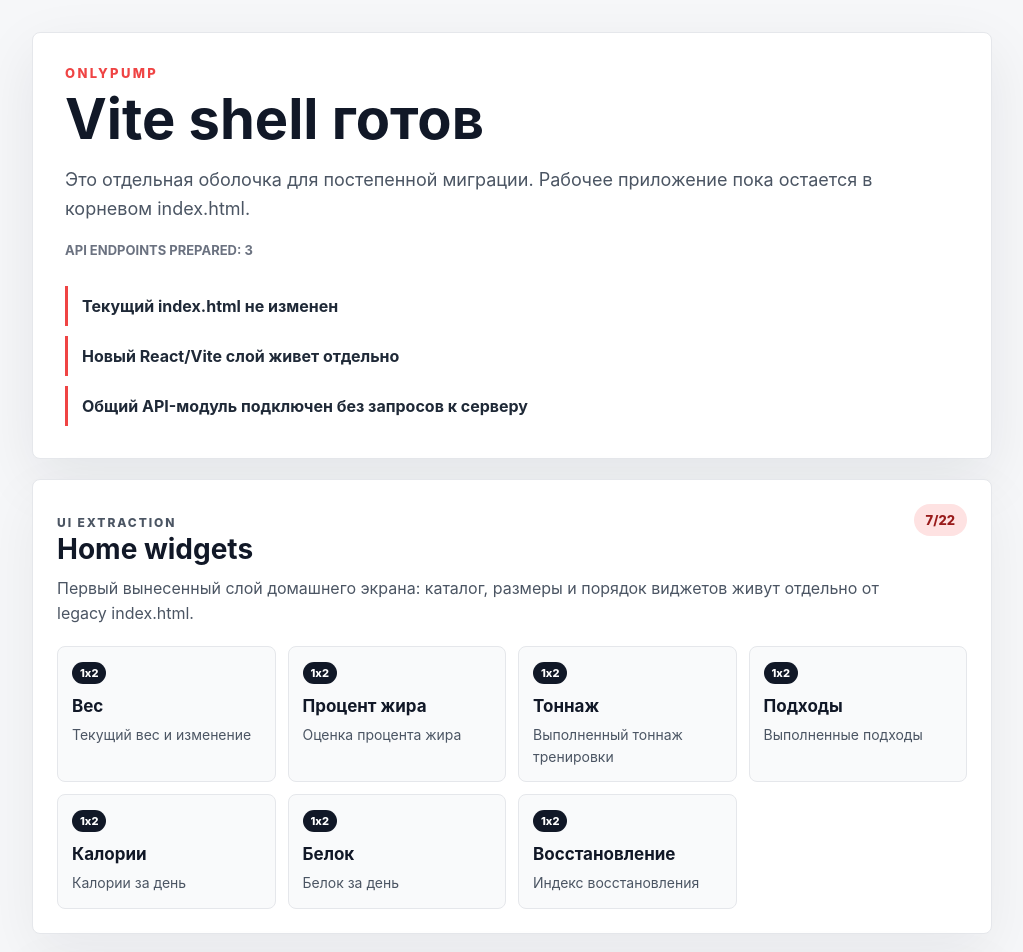
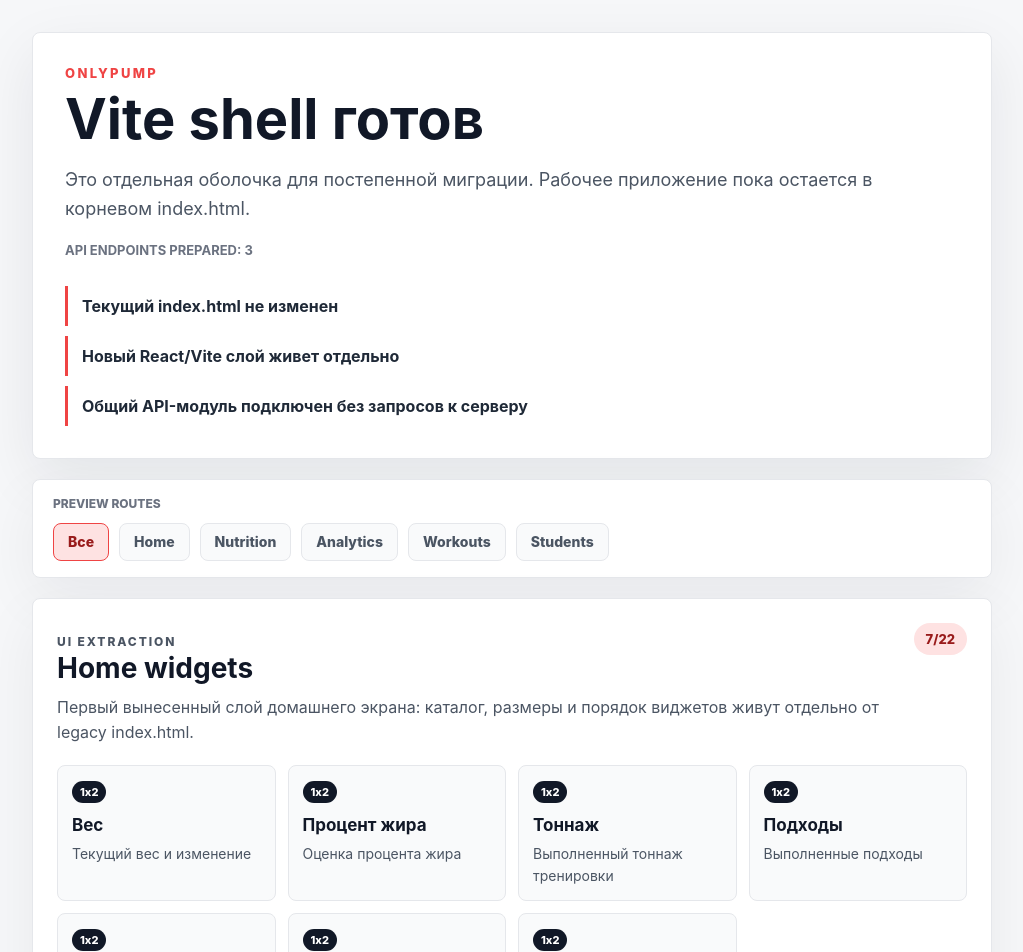
Before and after one commit to archersmirnov/onlypump-app, a React (Vite) app in the folder vite-shell/: page / in a window 1280 px wide. Shown: the top 952 px of the page, without its empty margins (128-1151 px from the left). Built offline with nearby package versions, Linux system fonts and the light colour scheme.

Commit message:
Add Vite shell preview routes

```diff
--- a/vite-shell/package.json
+++ b/vite-shell/package.json
@@ -25,7 +25,8 @@
     "check:students-dashboard": "node scripts/check-students-dashboard.mjs",
     "check:shared-ui": "node scripts/check-shared-ui.mjs",
     "check:home-widgets": "node scripts/check-home-widgets.mjs",
-    "check": "pnpm run check:api && pnpm run check:legacy-api && pnpm run check:workouts && pnpm run check:workout-mapper && pnpm run check:workout-repository && pnpm run check:workout-sync && pnpm run check:workouts-ui && pnpm run check:nutrition-cache && pnpm run check:nutrition-day && pnpm run check:nutrition-repository && pnpm run check:nutrition-food && pnpm run check:nutrition-screens && pnpm run check:profile-repository && pnpm run check:analytics-domain && pnpm run check:analytics-charts && pnpm run check:students-dashboard && pnpm run check:shared-ui && pnpm run check:home-widgets && pnpm run build"
+    "check:preview-routes": "node scripts/check-preview-routes.mjs",
+    "check": "pnpm run check:api && pnpm run check:legacy-api && pnpm run check:workouts && pnpm run check:workout-mapper && pnpm run check:workout-repository && pnpm run check:workout-sync && pnpm run check:workouts-ui && pnpm run check:nutrition-cache && pnpm run check:nutrition-day && pnpm run check:nutrition-repository && pnpm run check:nutrition-food && pnpm run check:nutrition-screens && pnpm run check:profile-repository && pnpm run check:analytics-domain && pnpm run check:analytics-charts && pnpm run check:students-dashboard && pnpm run check:shared-ui && pnpm run check:home-widgets && pnpm run check:preview-routes && pnpm run build"
   },
   "dependencies": {
     "react": "^19.2.7",
--- a/vite-shell/scripts/check-students-dashboard.mjs
+++ b/vite-shell/scripts/check-students-dashboard.mjs
@@ -151,8 +151,9 @@ assert(panelSummary.invitesCount === 3, "panel summary should count invites");
 assert(panelSummary.activeInvitesCount === 2, "panel summary should treat missing invite active as true");
 assert(panelSummary.students.length === 3, "panel summary should include student cards");
 
-const appSource = await readFile(resolve(root, "src/App.jsx"), "utf8");
-assert(appSource.includes("StudentsTrainerPreview"), "App should render StudentsTrainerPreview");
+const routesSource = await readFile(resolve(root, "src/app/previewRoutes.jsx"), "utf8");
+assert(routesSource.includes("StudentsTrainerPreview"), "Preview routes should render StudentsTrainerPreview");
+assert(routesSource.includes('id: "students"'), "Preview routes should register students route");
 
 const previewSource = await readFile(resolve(root, "src/features/students/ui/StudentsTrainerPreview.jsx"), "utf8");
 assert(previewSource.includes("buildStudentsDashboardViewModel"), "Students preview should use dashboard model");
--- a/vite-shell/src/App.jsx
+++ b/vite-shell/src/App.jsx
@@ -1,9 +1,10 @@
+import { useState } from "react";
+import {
+  ALL_PREVIEW_ROUTE_ID,
+  PREVIEW_ROUTES,
+  getVisiblePreviewRoutes
+} from "./app/previewRoutes.jsx";
 import { EDGE_FUNCTION_ENDPOINTS } from "./shared/api/index.js";
-import { AnalyticsChartsPreview } from "./features/analytics/ui/index.js";
-import { HomeWidgetsPreview } from "./features/home/index.js";
-import { NutritionScreensPreview } from "./features/nutrition/ui/index.js";
-import { StudentsTrainerPreview } from "./features/students/ui/index.js";
-import { WorkoutsPreview } from "./features/workouts/ui/index.js";
 import { ShellStatusPanel } from "./shared/ui/index.js";
 
 const migrationChecks = [
@@ -13,8 +14,12 @@ const migrationChecks = [
 ];
 
 const apiModulesCount = Object.keys(EDGE_FUNCTION_ENDPOINTS).length;
+const routeTabs = [{ id: ALL_PREVIEW_ROUTE_ID, label: "Все" }, ...PREVIEW_ROUTES];
 
 export default function App() {
+  const [activeRouteId, setActiveRouteId] = useState(ALL_PREVIEW_ROUTE_ID);
+  const visibleRoutes = getVisiblePreviewRoutes(activeRouteId);
+
   return (
     <main className="shell">
       <div className="shell__stack">
@@ -25,11 +30,31 @@ export default function App() {
           meta={`API endpoints prepared: ${apiModulesCount}`}
           checks={migrationChecks}
         />
-        <HomeWidgetsPreview />
-        <NutritionScreensPreview />
-        <AnalyticsChartsPreview />
-        <WorkoutsPreview />
-        <StudentsTrainerPreview />
+        <nav className="shell-routes" aria-label="Vite shell preview screens">
+          <p className="shell-routes__eyebrow">Preview routes</p>
+          <div className="shell-routes__tabs">
+            {routeTabs.map((route) => {
+              const isActive = route.id === activeRouteId;
+
+              return (
+                <button
+                  key={route.id}
+                  type="button"
+                  className={`shell-routes__tab${isActive ? " shell-routes__tab--active" : ""}`}
+                  aria-pressed={isActive}
+                  onClick={() => setActiveRouteId(route.id)}
+                >
+                  {route.label}
+                </button>
+              );
+            })}
+          </div>
+        </nav>
+        {visibleRoutes.map((route) => (
+          <div key={route.id} data-preview-route={route.id}>
+            {route.render()}
+          </div>
+        ))}
       </div>
     </main>
   );
--- /dev/null
+++ b/vite-shell/src/app/previewRoutes.jsx
@@ -0,0 +1,46 @@
+import { AnalyticsChartsPreview } from "../features/analytics/ui/index.js";
+import { HomeWidgetsPreview } from "../features/home/index.js";
+import { NutritionScreensPreview } from "../features/nutrition/ui/index.js";
+import { StudentsTrainerPreview } from "../features/students/ui/index.js";
+import { WorkoutsPreview } from "../features/workouts/ui/index.js";
+
+export const ALL_PREVIEW_ROUTE_ID = "all";
+
+export const PREVIEW_ROUTES = [
+  {
+    id: "home",
+    label: "Home",
+    title: "Home widgets",
+    render: () => <HomeWidgetsPreview />
+  },
+  {
+    id: "nutrition",
+    label: "Nutrition",
+    title: "Nutrition screens",
+    render: () => <NutritionScreensPreview />
+  },
+  {
+    id: "analytics",
+    label: "Analytics",
+    title: "Analytics charts",
+    render: () => <AnalyticsChartsPreview />
+  },
+  {
+    id: "workouts",
+    label: "Workouts",
+    title: "Workouts UI",
+    render: () => <WorkoutsPreview />
+  },
+  {
+    id: "students",
+    label: "Students",
+    title: "Students dashboards",
+    render: () => <StudentsTrainerPreview />
+  }
+];
+
+export function getVisiblePreviewRoutes(activeRouteId) {
+  if (activeRouteId === ALL_PREVIEW_ROUTE_ID) return PREVIEW_ROUTES;
+
+  return PREVIEW_ROUTES.filter((route) => route.id === activeRouteId);
+}
--- a/vite-shell/src/styles.css
+++ b/vite-shell/src/styles.css
@@ -80,6 +80,47 @@ body {
   padding: 10px 0 10px 14px;
   color: #1f2937;
   font-weight: 700;
+}
+
+.shell-routes {
+  border: 1px solid #e5e7eb;
+  border-radius: 8px;
+  background: #ffffff;
+  padding: 16px 20px;
+  box-shadow: 0 20px 60px rgba(17, 24, 39, 0.06);
+}
+
+.shell-routes__eyebrow {
+  margin: 0 0 12px;
+  color: #6b7280;
+  font-size: 12px;
+  font-weight: 800;
+  text-transform: uppercase;
+}
+
+.shell-routes__tabs {
+  display: flex;
+  flex-wrap: wrap;
+  gap: 10px;
+}
+
+.shell-routes__tab {
+  min-height: 38px;
+  border: 1px solid #e5e7eb;
+  border-radius: 8px;
+  background: #f9fafb;
+  padding: 0 14px;
+  color: #4b5563;
+  font: inherit;
+  font-size: 14px;
+  font-weight: 800;
+  cursor: pointer;
+}
+
+.shell-routes__tab--active {
+  border-color: #ef4444;
+  background: #fee2e2;
+  color: #991b1b;
 }
 
 .home-preview {
```
Also changed, not shown: vite-shell/scripts/check-analytics-charts.mjs (+4 -3 lines), vite-shell/scripts/check-home-widgets.mjs (+4 -3 lines), vite-shell/scripts/check-nutrition-screens.mjs (+4 -3 lines), vite-shell/scripts/check-preview-routes.mjs (added, +19 -0 lines), vite-shell/scripts/check-workouts-ui.mjs (+5 -2 lines).
